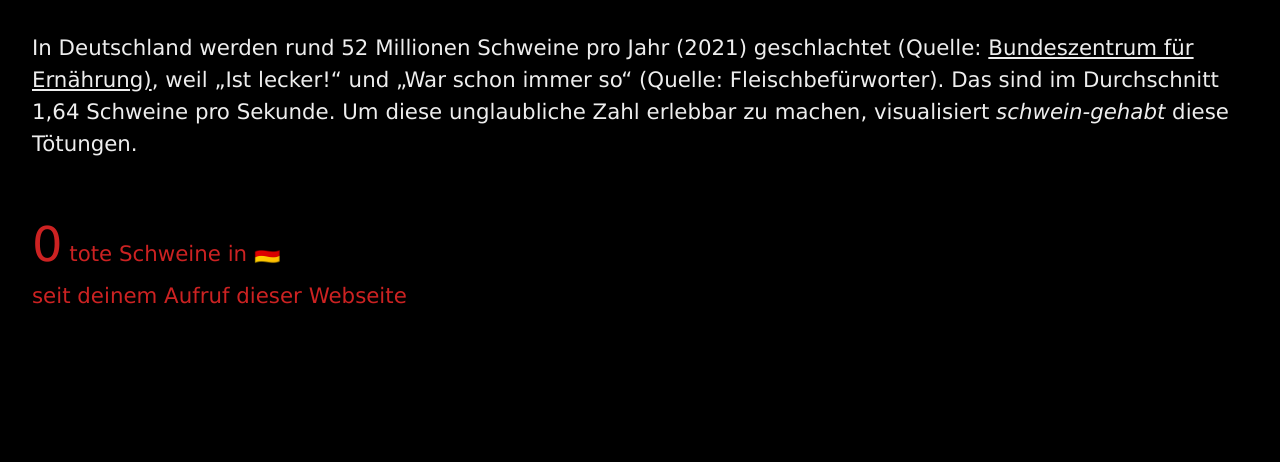
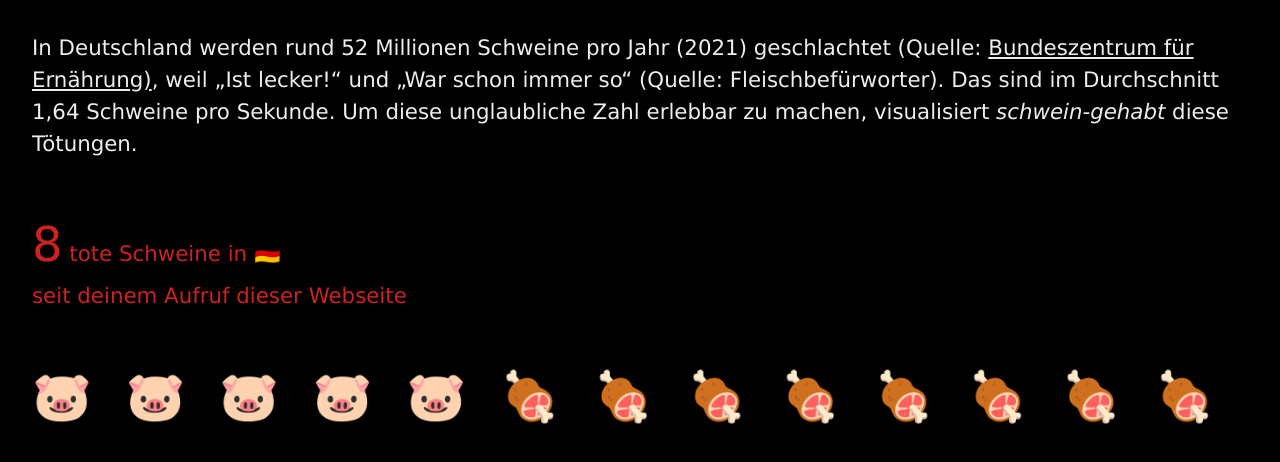
Before and after one commit to omeslearns/schwein-gehabt.info, a plain HTML site: page index.html in a window 1280 px wide. Drawn offline with Linux system fonts and the light colour scheme.

Commit message:
fix script

```diff
--- a/index.html
+++ b/index.html
@@ -30,6 +30,6 @@
       </section>
       <section id="schlachthof"></section>
     </main>
-    <script type="module" src="./index.js" />
+    <script type="module" src="./index.js"></script>
   </body>
 </html>
```
